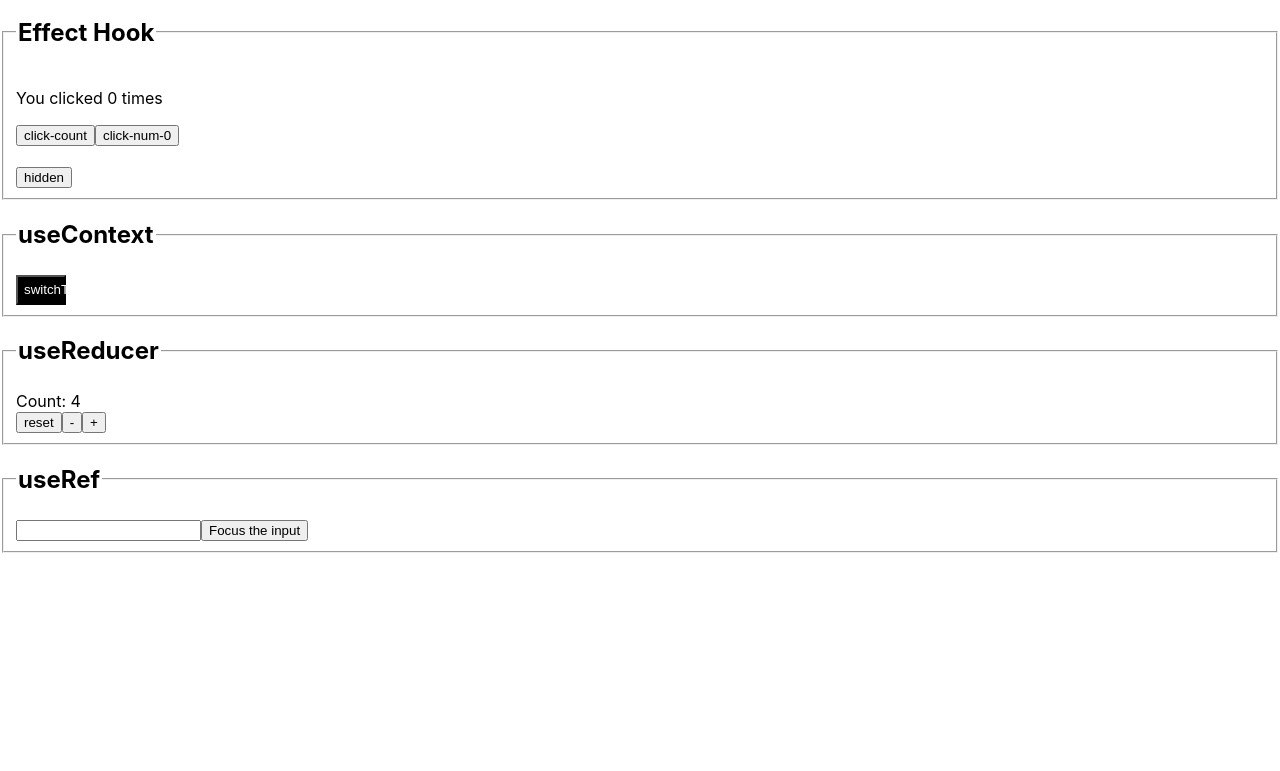
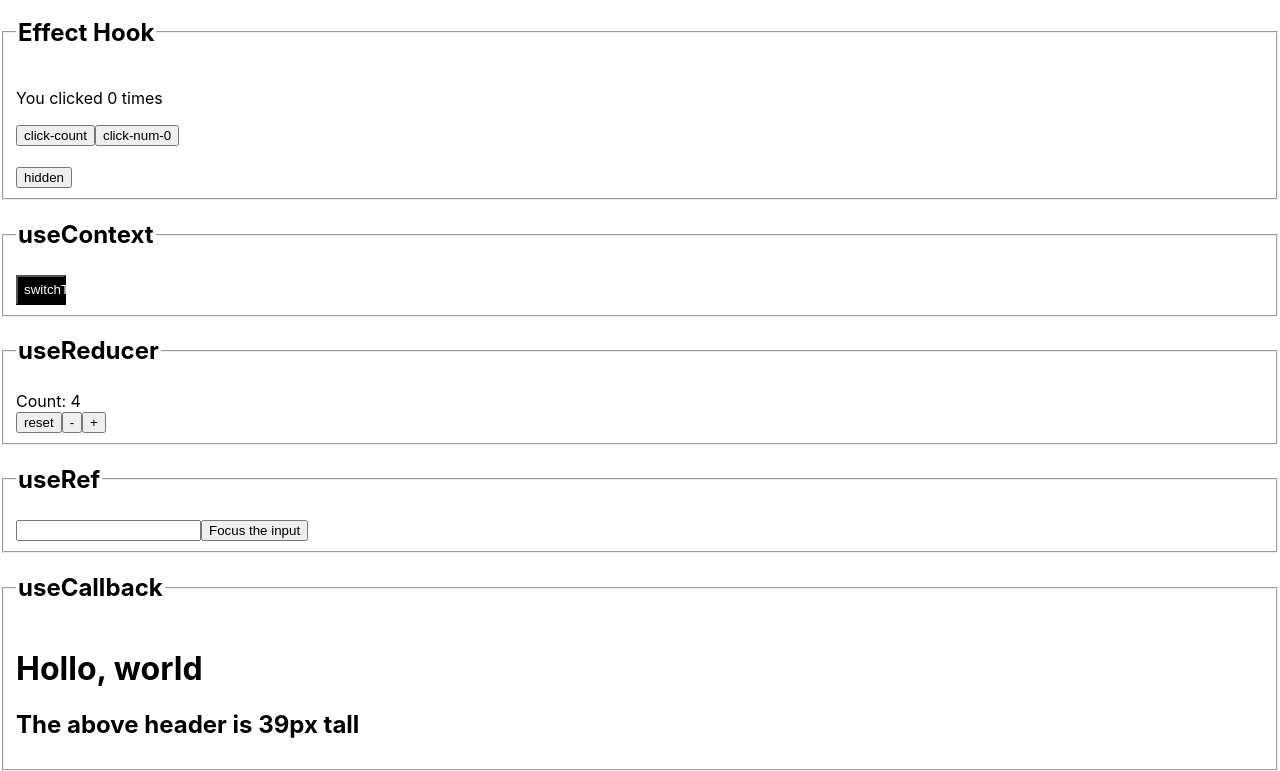
Before and after one commit to JackLiR8/react-learning, a React (Create React App) app: page /hooks in a window 1280 px wide. Shown: the part 351-1122 px from the top of the page. Before the commit the page ends 904 px from the top, so only its background shows below. Built offline with nearby package versions, Linux system fonts and the light colour scheme.

Commit message:
:sparkles: hook: useCallback, callback-ref测量DOM节点

```diff
--- a/src/advanced-guides/HOC.js
+++ b/src/advanced-guides/HOC.js
@@ -14,7 +14,7 @@ import React, { useState, useEffect } from 'react'
 
 function hocDemo(WrappedComponent) {
   return function (props) {
-    let [data, setData] = useState(1);
+    let [data] = useState(1);
 
     useEffect(() => {
       console.log('HOC, useEffect' + props.name);
--- a/src/hook/HookDisplay.js
+++ b/src/hook/HookDisplay.js
@@ -4,6 +4,7 @@ import EffectHook from './EffectHook'
 import Board from './useContext'
 import ReducerBox from './useReducer'
 import RefHook from './useRef'
+import CallbackHook from './useCallback'
 
 function HookDisplay() {
   return (
@@ -14,6 +15,7 @@ function HookDisplay() {
       <Board />
       <ReducerBox />
       <RefHook />
+      <CallbackHook />
     </div>
   )
 }
--- /dev/null
+++ b/src/hook/useCallback.js
@@ -0,0 +1,41 @@
+/**
+ * @file hooks: useCallback
+ */
+
+import React, { useState, useCallback } from 'react'
+/*
+  callback ref 测量DOM节点
+*/
+
+function MeasureExample() {
+  const [rect, ref] = useClientRect();
+  return (
+    <>
+      <h1 ref={ref}>Hollo, world</h1>
+      {rect !== null &&
+        <h2>The above header is {Math.round(rect.height)}px tall</h2>
+      }
+    </>
+  )
+}
+
+function useClientRect() {
+  const [rect, setRect] = useState(null);
+  const ref = useCallback(node => {
+    if (node !== null) {
+      setRect(node.getBoundingClientRect());
+    }
+  }, []);
+  return [rect, ref];
+}
+
+function CallbackHook() {
+  return (
+    <fieldset>
+      <legend><h2>useCallback</h2></legend>
+      <MeasureExample />
+    </fieldset>
+  )
+}
+
+export default CallbackHook;
```
